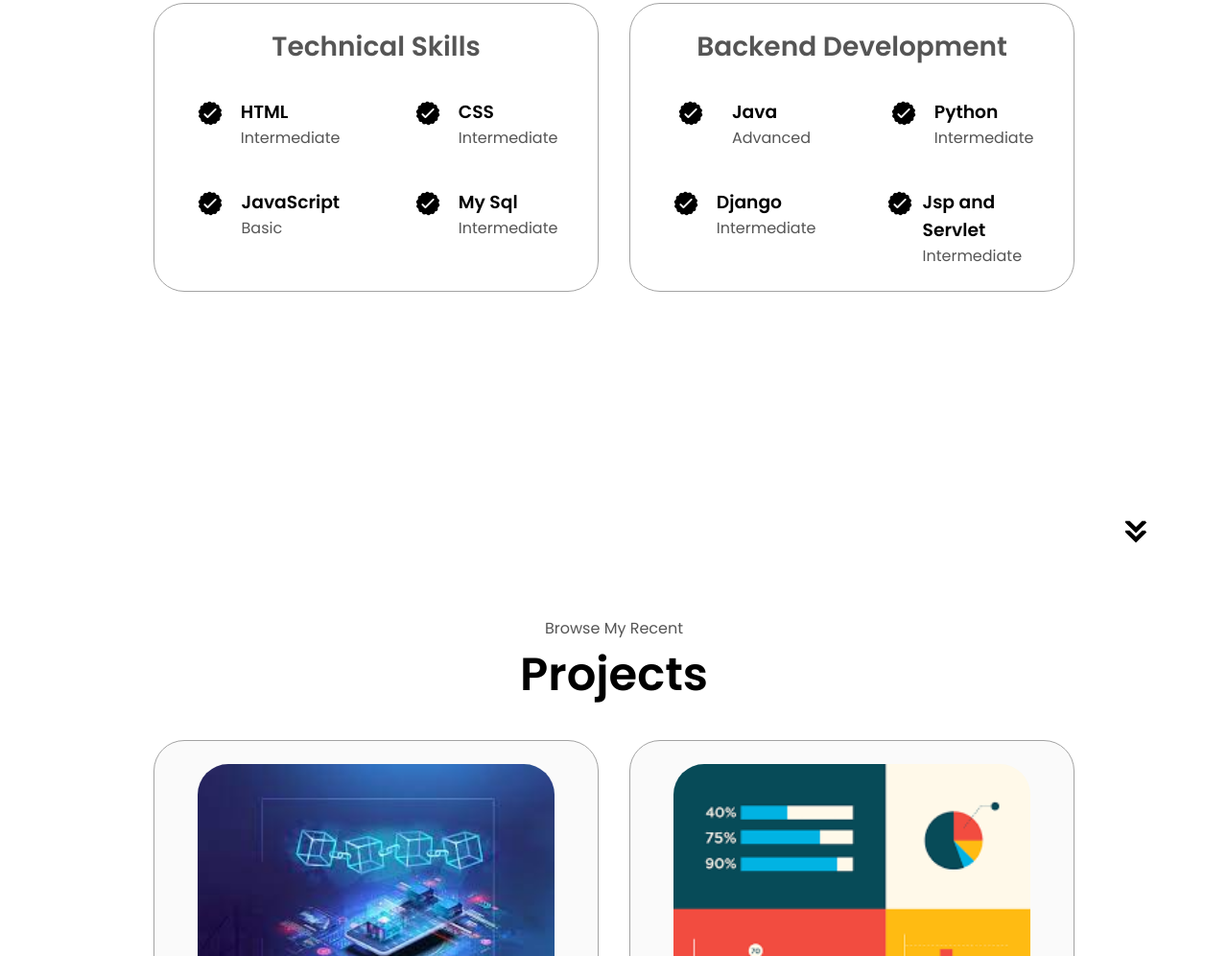
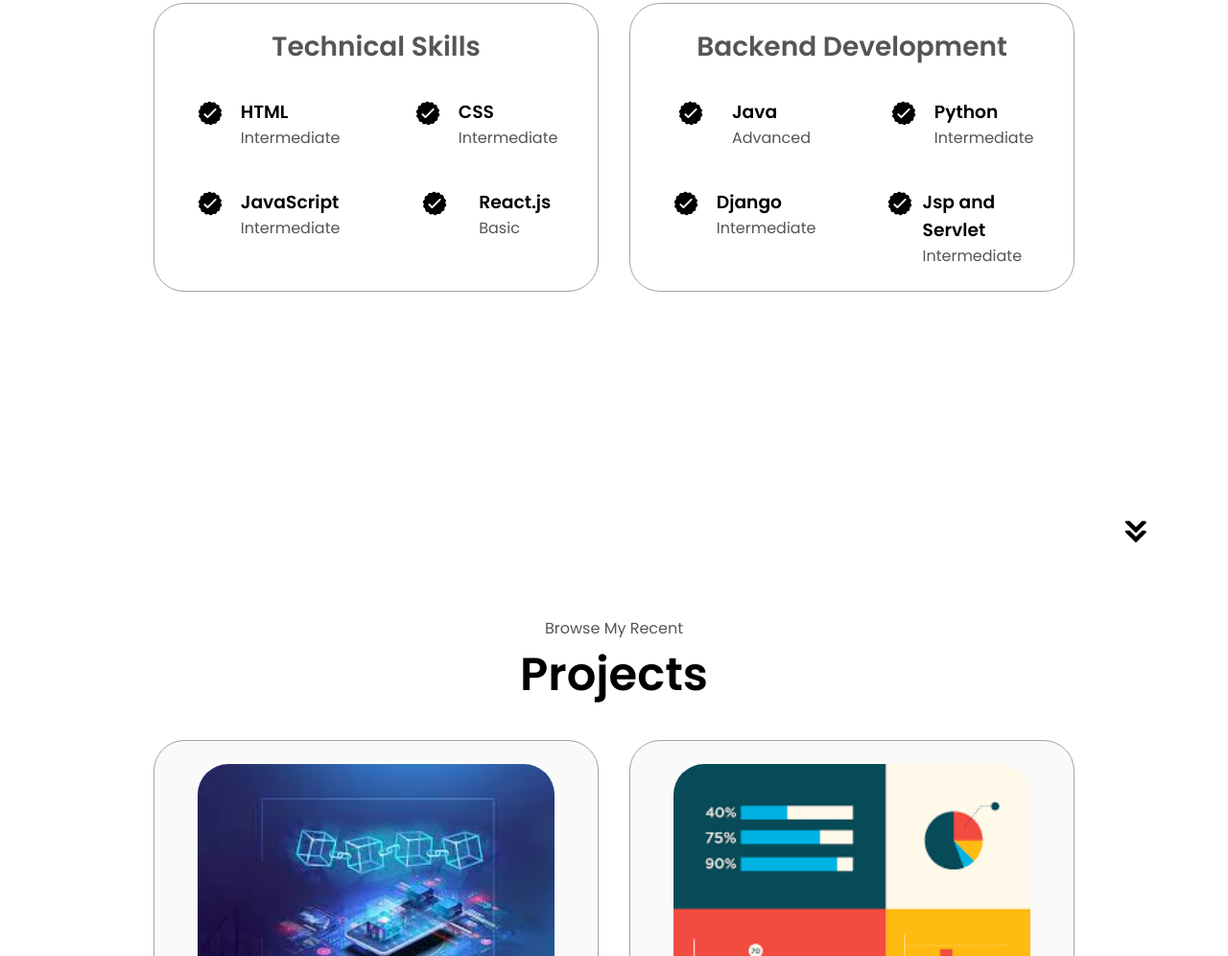
Before and after one commit to Sapthamy62/sapthamyportfolio, a plain HTML site: page index.html in a window 1280 px wide. Shown: the part 1822-2818 px from the top of the page at 96% size. Drawn offline with Linux system fonts and the light colour scheme.

Commit message:
Update index.html

```diff
--- a/index.html
+++ b/index.html
@@ -158,7 +158,7 @@
 
                 <div>
                   <h3>JavaScript</h3>
-                  <p>Basic</p>
+                  <p>Intermediate</p>
                 </div>
               </article>
 
@@ -170,8 +170,8 @@
                   class="icon"
                 />
                 <div>
-                  <h3>My Sql</h3>
-                  <p>Intermediate</p>
+                  <h3>React.js</h3>
+                  <p>Basic</p>
                 </div>
               </article>
             </div>
```
